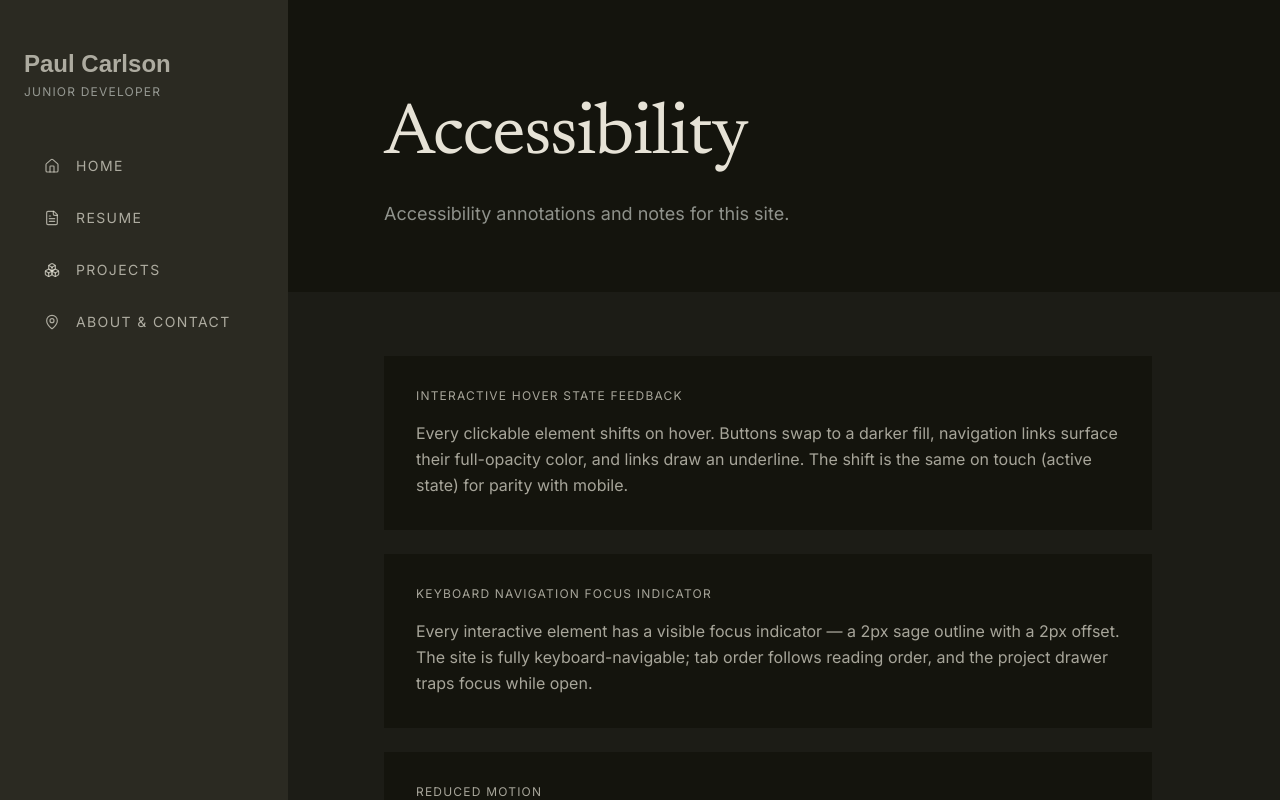
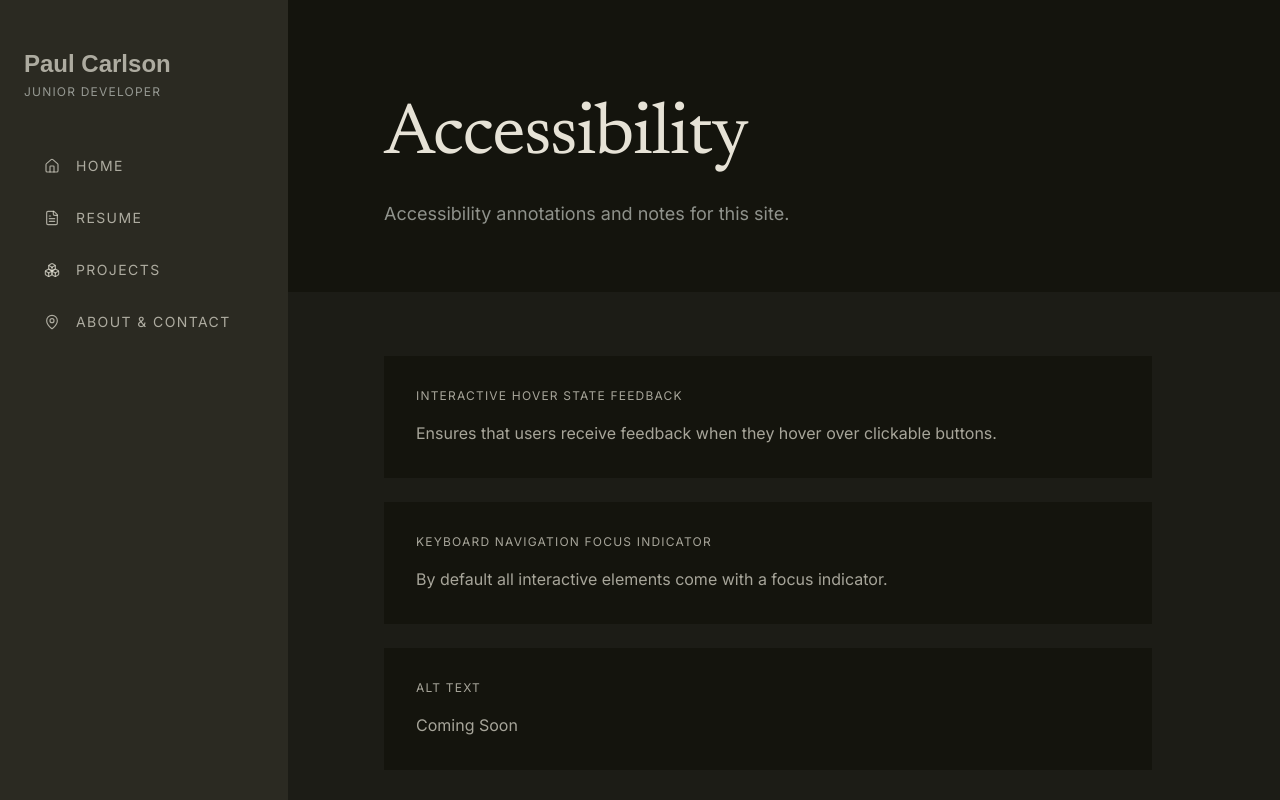
Before and after one commit to pdcarlson/pdcarlson, a Next.js app: page /accessibility in a window 1280 px wide. Shown: the top 800 px of the page. Built offline with nearby package versions, Linux system fonts and the light colour scheme; a web font is replaced by a local one.

Commit message:
use figma copy everywhere, one-command compose bootstrap, profile readme

```diff
--- a/app/(site)/resume/page.tsx
+++ b/app/(site)/resume/page.tsx
@@ -14,7 +14,7 @@ const skillIcon = {
 export default function ResumePage() {
   return (
     <>
-      <PageHeader title="Resume" intro={resume.intro} action={<PrintButton />} />
+      <PageHeader title="Resume" action={<PrintButton />} />
 
       <section className="bg-surface px-8 sm:px-16 lg:px-24 py-16">
         <div className="eyebrow mb-4">Skills</div>
--- a/content/accessibility.ts
+++ b/content/accessibility.ts
@@ -2,28 +2,16 @@ export const accessibility = {
   intro: "Accessibility annotations and notes for this site.",
   sections: [
     {
-      eyebrow: "Interactive hover state feedback",
-      body:
-        "Every clickable element shifts on hover. Buttons swap to a darker fill, navigation links surface their full-opacity color, and links draw an underline. The shift is the same on touch (active state) for parity with mobile.",
+      eyebrow: "Interactive Hover State Feedback",
+      body: "Ensures that users receive feedback when they hover over clickable buttons.",
     },
     {
-      eyebrow: "Keyboard navigation focus indicator",
-      body:
-        "Every interactive element has a visible focus indicator — a 2px sage outline with a 2px offset. The site is fully keyboard-navigable; tab order follows reading order, and the project drawer traps focus while open.",
+      eyebrow: "Keyboard Navigation Focus Indicator",
+      body: "By default all interactive elements come with a focus indicator.",
     },
     {
-      eyebrow: "Reduced motion",
-      body:
-        "Drawer transitions respect the prefers-reduced-motion media query. With reduced motion on, the project drawer opens instantly rather than animating in.",
-    },
-    {
-      eyebrow: "Color contrast",
-      body:
-        "Primary text on the dark background sits at WCAG AAA contrast (>7:1). Muted text sits at AA (>4.5:1).",
-    },
-    {
-      eyebrow: "Alt text",
-      body: "Every meaningful image carries an alt attribute describing what it is. Decorative images use empty alt text so screen readers skip them.",
+      eyebrow: "Alt Text",
+      body: "Coming Soon",
     },
   ],
 };
--- a/content/projects/frapp.ts
+++ b/content/projects/frapp.ts
@@ -14,21 +14,4 @@ export const frapp: Project = {
     "Greek organizations don't have a software problem. They have a coordination problem. The tools exist but they're spread across four or five services that don't talk to each other, and someone (usually the chapter president) ends up being the human glue. Frapp puts that stack in one app.",
   how:
     "Frapp runs on a Turborepo monorepo with a NestJS backend, a Next.js web admin, an Expo mobile app, and a separate Next.js marketing site. Postgres on Supabase, Stripe for billing, Expo Push for notifications. I write everything spec-first. Product, behavior, and architecture decisions go in spec/ before any code is changed.",
-  deepDive: [
-    {
-      heading: "The coordination problem",
-      body:
-        "Chapter operations today live across GroupMe, a billing portal, a separate dues spreadsheet, a shared Drive for documents, and whatever calendar people remember to look at. The chapter president is the index. Frapp's bet is that if one app owns members, money, events, and documents, the index goes away.",
-    },
-    {
-      heading: "Why a monorepo",
-      body:
-        "Mobile, web admin, marketing, and the API all share a TypeScript types package and a Zod schema package. A change to a member field updates the API contract, the mobile form, and the admin table in one PR. Turborepo handles the dependency graph; I don't.",
-    },
-    {
-      heading: "Spec-first as a forcing function",
-      body:
-        "Every feature starts as a spec doc. Product intent, the model changes, the API endpoints, and the screens. Code gets written against that spec. It slows the first hour and saves the next ten — and it's the single thing that's made working alongside AI tools actually productive.",
-    },
-  ],
 };
--- a/content/projects/gis-map.ts
+++ b/content/projects/gis-map.ts
@@ -14,22 +14,5 @@ export const gisMap: Project = {
     "The legacy system at East-SouthEast took hours to push a single update out to 9 New England towns. Every infrastructure change meant a manual rebuild, and town residents waited days for accurate maps. The replacement had to be faster, accessible to non-technical staff, and built on something that would still work in five years.",
   how:
     "One JavaScript codebase serves all 9 towns, configured per-town for parcel data, sewer plans, and topographic layers. Mapbox handles rendering. I built a dynamic legend, a multi-page printing utility for plan-sized exports, and the underlying interactive map by digitizing 100+ sewer plans in QGIS. Instead of paying third-party APIs for USGS topographic data, I replaced it with a custom tile loader using tippecanoe to vectorize DEM tiles. Same map, no API bill.",
-  deepDive: [
-    {
-      heading: "Replacing the API bill with a build step",
-      body:
-        "USGS topographic data is free as source files, expensive as an API. I downloaded the DEM tiles for the region, ran them through tippecanoe to produce Mapbox vector tiles, and hosted the result on S3 behind CloudFront. The map looks identical. The recurring cost dropped to pennies a month.",
-    },
-    {
-      heading: "One codebase, nine towns",
-      body:
-        "Each town gets its own config file declaring which layers to show, which sewer plans to load, and which contact info to surface. Adding a tenth town is editing a JSON file and pushing — no per-town deployment.",
-    },
-    {
-      heading: "Print at engineering scale",
-      body:
-        "Field engineers print plan-sized PDFs from this thing. I wrote a multi-page export utility that tiles the current map view at print resolution and stitches the pages with consistent overlap. The first version was a single huge PNG and the browser ran out of memory.",
-    },
-  ],
   screenshots: [{ src: "/assets/ese-map-viewer-thumbnail.png", alt: "Interactive GIS map viewer" }],
 };
--- a/content/resume.ts
+++ b/content/resume.ts
@@ -1,8 +1,6 @@
 import type { SkillGroup, ExperienceEntry, CourseRow, LeadershipEntry } from "./types";
 
 export const resume = {
-  intro: "What I know, what I've worked on, and what I'm studying.",
-
   skills: [
     { label: "Languages", items: ["TypeScript", "JavaScript", "Python", "C++ / Java"] },
     { label: "Frameworks", items: ["React.js", "Next.js", "Tailwind CSS", "Node / Express"] },
@@ -11,9 +9,9 @@ export const resume = {
 
   experience: [
     {
-      dates: "May 2025 — September 2025",
+      dates: "May 2025 - September 2025",
       role: "Web & Geospatial Technology Intern",
-      org: "East-SouthEast LLC",
+      org: "East-Southeast LLC.",
       bullets: [
         "Built a web mapping app for 9 New England towns from a legacy system, cutting deploy time per update from hours to minutes.",
         "Digitized 100+ sewer plans in QGIS to build the underlying interactive map from scratch.",
--- a/content/site.ts
+++ b/content/site.ts
@@ -3,7 +3,7 @@ export const site = {
   role: "Junior Developer",
   url: "https://pdcarlson.dev",
   description:
-    "Paul Carlson — junior developer at RPI studying CS and ITWS. Building Frapp and writing about what AI does and doesn't do well in real software work.",
+    "I grew up around Boston, now at RPI studying CS and ITWS, still figuring out what I specialize in. I'm building Frapp, an app that rolls the four or five tools Greek organizations run on into one.",
   email: "pdcarlson06@gmail.com",
   github: "https://github.com/pdcarlson",
   githubUser: "pdcarlson",
--- a/docker-compose.yml
+++ b/docker-compose.yml
@@ -1,4 +1,69 @@
 services:
+  localstack:
+    image: localstack/localstack:3.8
+    container_name: pdcarlson-localstack
+    ports:
+      - "4566:4566"
+      - "4510-4559:4510-4559"
+    environment:
+      SERVICES: "s3,lambda,apigateway,apigatewayv2,ses,iam,sts,route53,logs,athena,glue,cloudwatch"
+      DEBUG: "0"
+      PERSISTENCE: "1"
+      LAMBDA_EXECUTOR: "docker-reuse"
+      DOCKER_HOST: "unix:///var/run/docker.sock"
+    healthcheck:
+      test: ["CMD", "curl", "-sf", "http://localhost:4566/_localstack/health"]
+      interval: 5s
+      timeout: 3s
+      retries: 30
+      start_period: 10s
+    volumes:
+      - localstack-data:/var/lib/localstack
+      - /var/run/docker.sock:/var/run/docker.sock
+
+  lambda-builder:
+    image: node:20-alpine
+    container_name: pdcarlson-lambda-builder
+    working_dir: /app
+    volumes:
+      - ./infra/contact-lambda:/app
+    command:
+      - sh
+      - -c
+      - |
+        set -e
+        apk add --no-cache zip >/dev/null
+        npm install --silent
+        npm run package
+        echo "lambda zip ready"
+    restart: "no"
+
+  bootstrap:
+    image: hashicorp/terraform:1.9
+    container_name: pdcarlson-bootstrap
+    working_dir: /work/infra/terraform/envs/local
+    volumes:
+      - .:/work
+    environment:
+      AWS_ACCESS_KEY_ID: "test"
+      AWS_SECRET_ACCESS_KEY: "test"
+      AWS_REGION: "us-east-1"
+      TF_IN_AUTOMATION: "true"
+    entrypoint:
+      - /bin/sh
+      - -c
+      - |
+        set -e
+        terraform init -input=false -no-color
+        terraform apply -input=false -no-color -auto-approve
+        echo "infra applied to localstack"
+    depends_on:
+      localstack:
+        condition: service_healthy
+      lambda-builder:
+        condition: service_completed_successfully
+    restart: "no"
+
   web:
     build:
       context: .
@@ -15,27 +80,12 @@ services:
     environment:
       NEXT_TELEMETRY_DISABLED: "1"
     depends_on:
-      - localstack
-
-  localstack:
-    image: localstack/localstack:3.8
-    container_name: pdcarlson-localstack
-    ports:
-      - "4566:4566"
-      - "4510-4559:4510-4559"
-    environment:
-      SERVICES: "s3,lambda,apigateway,apigatewayv2,ses,iam,sts,route53,logs,athena,glue,cloudwatch"
-      DEBUG: "0"
-      PERSISTENCE: "1"
-      LAMBDA_EXECUTOR: "docker-reuse"
-      DOCKER_HOST: "unix:///var/run/docker.sock"
-    volumes:
-      - localstack-data:/var/lib/localstack
-      - /var/run/docker.sock:/var/run/docker.sock
+      localstack:
+        condition: service_healthy
 
   terraform:
     image: hashicorp/terraform:1.9
-    container_name: pdcarlson-terraform
+    container_name: pdcarlson-terraform-cli
     working_dir: /work
     volumes:
       - .:/work
@@ -43,7 +93,7 @@ services:
       AWS_ACCESS_KEY_ID: "${AWS_ACCESS_KEY_ID:-test}"
       AWS_SECRET_ACCESS_KEY: "${AWS_SECRET_ACCESS_KEY:-test}"
       AWS_REGION: "${AWS_REGION:-us-east-1}"
-    profiles: ["tf"]
+    profiles: ["cli"]
     entrypoint: ["terraform"]
 
 volumes:
```
Also changed, not shown: 3 other files (tests, documents, lock files or other folders).
